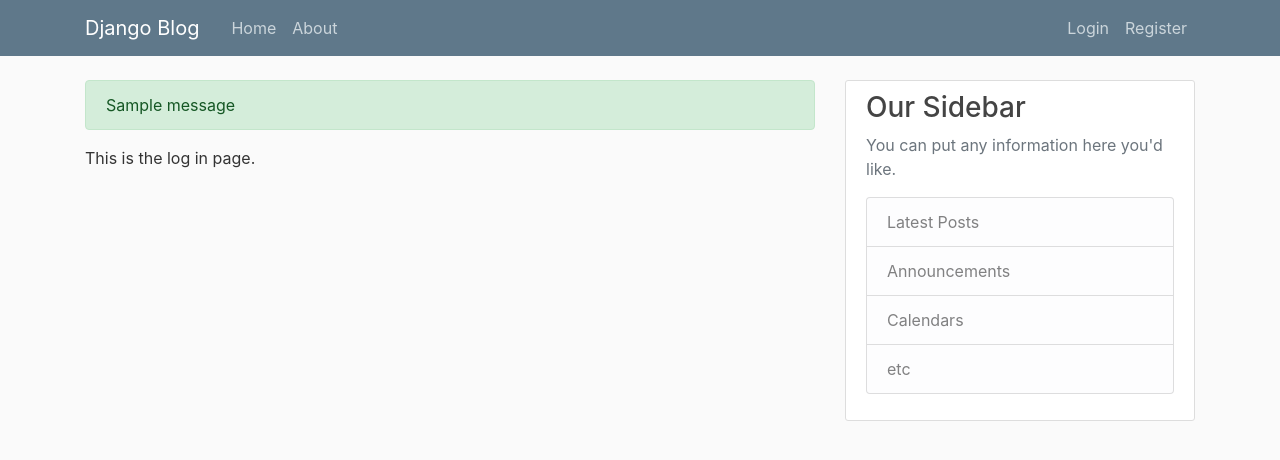
After one commit to JermainGeorge/blog-web, a Django app: template tutorial/blog/templates/blog/login.html in a window 1280 px wide. The commit adds this page. Shown: the top 460 px of the page. Run offline with Django 5.2, Linux system fonts and the light colour scheme; the template is opened without the code that fills it: most values are stand-ins (such as "Sample title", 1, 10 or a date in 2020); one stand-in notice (Sample message) is shown; some libraries are stand-ins or nearby versions.

Commit message:
user_registration_app_POST

```diff
--- a/tutorial/blog/templates/blog/base.html
+++ b/tutorial/blog/templates/blog/base.html
@@ -33,8 +33,8 @@
           </div>
           <!-- Navbar Right Side -->
           <div class="navbar-nav">
-            <a class="nav-item nav-link" href="{% url 'blog-Login' %}">Login</a>
-            <a class="nav-item nav-link" href="{% url 'blog-Register' %}">Register</a>
+            <a class="nav-item nav-link" href="{% url 'blog-login' %}">Login</a>
+            <a class="nav-item nav-link" href="#">Register</a>
           </div>
         </div>
       </div>
@@ -43,6 +43,13 @@
   <main role="main" class="container">
     <div class="row">
       <div class="col-md-8">
+         {% if messages %}
+            {% for message in messages %}
+              <div class="alert alert-{{ message.tags }}">
+                {{ message }}
+              </div>
+            {% endfor %}
+          {% endif %}
         {% block content %}{% endblock %}
       </div>
       <div class="col-md-4">
--- /dev/null
+++ b/tutorial/blog/templates/blog/login.html
@@ -0,0 +1,6 @@
+{% extends "blog/base.html" %}
+{% block content %}
+   <div><p>
+    This is the log in page.
+   </p></div>
+{% endblock content %}
--- a/tutorial/blog/urls.py
+++ b/tutorial/blog/urls.py
@@ -5,6 +5,6 @@ from . import views
 urlpatterns = [
     path('', views.home, name='blog-home'),
     path('about/', views.about, name='blog-about'),
-    path('Login/', views.Login, name='blog-Login'),
-    path('Register/', views.Register, name='blog-Register'),
+    path('login/', views.login, name='blog-login'),
+
 ]
--- a/tutorial/blog/views.py
+++ b/tutorial/blog/views.py
@@ -11,3 +11,6 @@ def home(request):
 
 def about(request):
     return render(request,'blog/about.html',{'title': 'About'})
+
+def login(request):
+    return render(request , 'blog/login.html', {'title':'Login'})
--- a/tutorial/tutorial/settings.py
+++ b/tutorial/tutorial/settings.py
@@ -31,8 +31,10 @@ ALLOWED_HOSTS = []
 # Application definition
 
 INSTALLED_APPS = [
-    'users.app.UsersConfig',
+    'users.apps.UsersConfig',
     'blog.apps.BlogConfig',
+    'crispy_forms',
+    'crispy_bootstrap4',
     'django.contrib.admin',
     'django.contrib.auth',
     'django.contrib.contenttypes',
@@ -123,3 +125,5 @@ STATIC_URL = 'static/'
 # https://docs.djangoproject.com/en/5.1/ref/settings/#default-auto-field
 
 DEFAULT_AUTO_FIELD = 'django.db.models.BigAutoField'
+
+CRISPY_TEMPLATE_PACK = 'bootstrap4'
--- a/tutorial/tutorial/urls.py
+++ b/tutorial/tutorial/urls.py
@@ -16,10 +16,10 @@ Including another URLconf
 """
 from django.contrib import admin
 from django.urls import path, include
+from users import views as user_views
 
 urlpatterns = [
-
     path('admin/', admin.site.urls),
+    path('register/', user_views.register, name='register'),
     path('', include('blog.urls')),
-
 ]
--- a/tutorial/users/templetes/users/Login.html
+++ /dev/null
@@ -1,5 +0,0 @@
-{% extends "blog/base.html" %}
-{%block content %}
-   <h1>Login page!</h1>
-   <p>Access your account</p>
-{%endblock content%}
```
Also changed, not shown: tutorial/users/forms.py (added, +11 -0 lines), tutorial/users/views.py (+15 -3 lines), tutorial/db.sqlite3, tutorial/users/templates/users/register.html (renamed from tutorial/users/templetes/users/Register.html).
